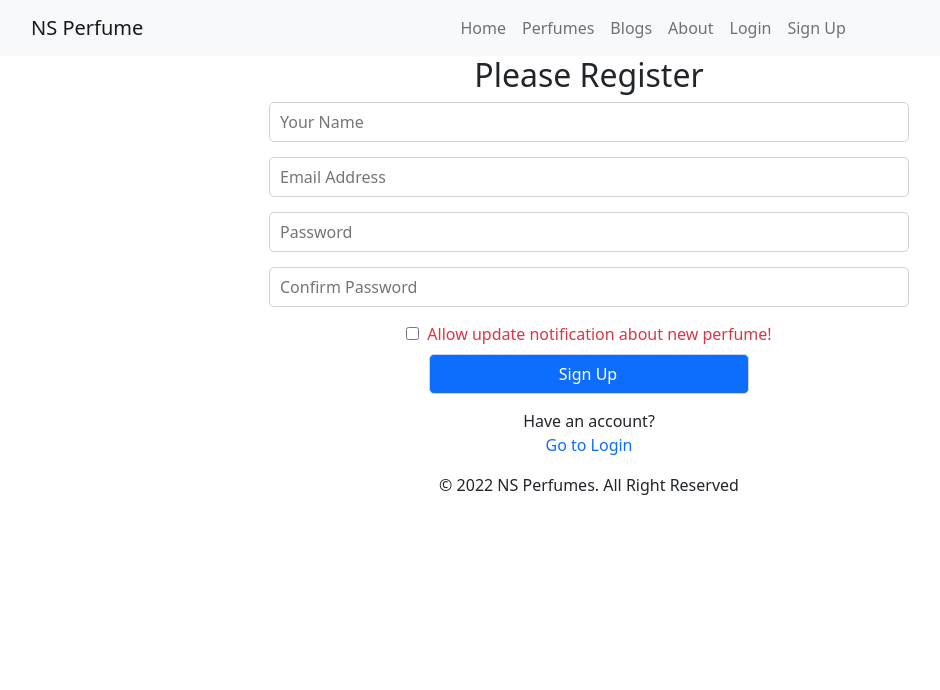
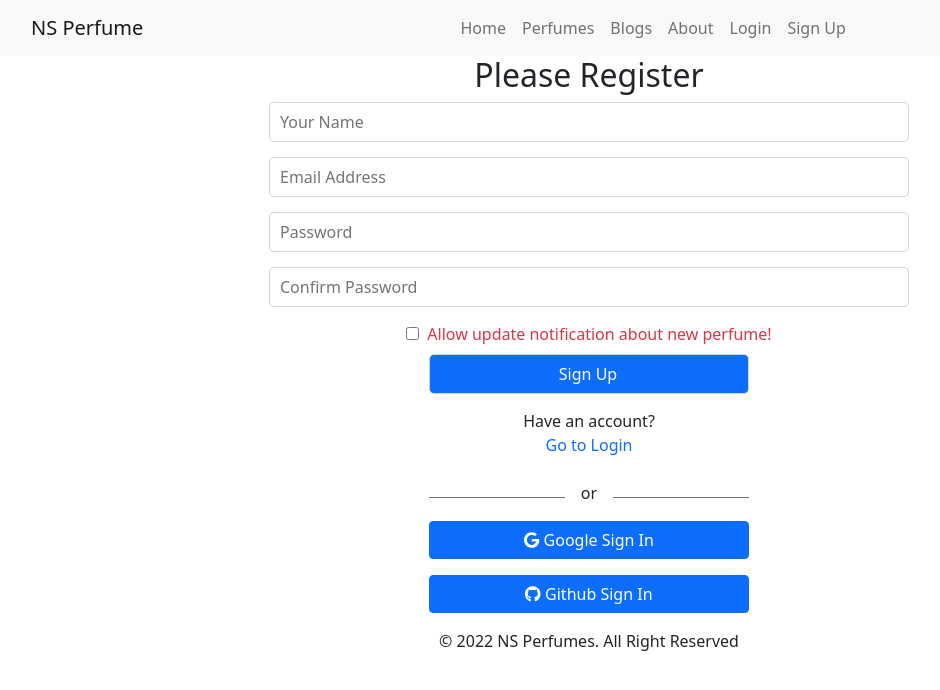
Before and after one commit to numansaady/perfume-website-client, a React (Create React App) app: page /signup in a window 1280 px wide. Shown: the top 690 px of the page, without its empty margins (51-991 px from the left). Built offline with nearby package versions, Linux system fonts and the light colour scheme; no server answers.

Commit message:
Fontawesome install and social login added

```diff
--- a/package.json
+++ b/package.json
@@ -3,6 +3,10 @@
   "version": "0.1.0",
   "private": true,
   "dependencies": {
+    "@fortawesome/fontawesome-svg-core": "^6.1.1",
+    "@fortawesome/free-brands-svg-icons": "^6.1.1",
+    "@fortawesome/free-solid-svg-icons": "^6.1.1",
+    "@fortawesome/react-fontawesome": "^0.1.18",
     "@testing-library/jest-dom": "^5.16.4",
     "@testing-library/react": "^13.1.1",
     "@testing-library/user-event": "^13.5.0",
--- a/src/Pages/Auth/SignUp/SignUp.js
+++ b/src/Pages/Auth/SignUp/SignUp.js
@@ -3,6 +3,8 @@
 import { useCreateUserWithEmailAndPassword, useUpdateProfile } from 'react-firebase-hooks/auth';
 import './SignUp.css';
 import auth from '../../../firebase.init';
+import Loading from '../../Shared/Loading/Loading';
+import SocialLogin from '../SocialLogin/SocialLogin';
 
 const SignUp = () => {
     const [agree, setAgree] = useState(false);
@@ -27,7 +29,7 @@
     }
 
     if(loading){
-        // return <Loading></Loading>
+        return <Loading></Loading>
     }
 
     if (user) {
@@ -77,7 +79,7 @@
                     value="Sign Up" />
             </form>
             <p>Have an account? <br /> <Link to="/login" className='text-primary pe-auto text-decoration-none' onClick={navigateLogin}>Go to Login</Link> </p>
-            {/* <SocialLogin></SocialLogin> */}
+            <SocialLogin></SocialLogin>
         </div>
     );
 };
--- /dev/null
+++ b/src/Pages/Auth/SocialLogin/SocialLogin.js
@@ -0,0 +1,52 @@
+import { FontAwesomeIcon } from "@fortawesome/react-fontawesome";
+import { faGithub, faGoogle } from '@fortawesome/free-brands-svg-icons'
+import React from "react";
+import { useSignInWithGithub, useSignInWithGoogle } from "react-firebase-hooks/auth";
+import { useLocation, useNavigate } from "react-router-dom";
+import auth from "../../../firebase.init";
+
+const SocialLogin = () => {
+    const navigate = useNavigate();
+    const location = useLocation();
+    const from = location.state?.from?.pathname || '/';
+  const [signInWithGoogle, user, loading, error] = useSignInWithGoogle(auth);
+  const [signInWithGithub, user1, loading1, error1] = useSignInWithGithub(auth);
+
+  let errorMsg;
+  if (error || error1) {
+    errorMsg = (
+      <div>
+        <p>Error: {error?.message} {error1?.message}</p>
+      </div>
+    );
+  }
+
+  if(user || user1){
+    navigate(from, {replace: true});
+  }
+
+  return (
+    <div>
+      <p className="text-center text-danger">{errorMsg}</p>
+      <div className="d-flex align-items-center w-50 mx-auto">
+        <div style={{ height: "1px" }} className="w-50 bg-secondary"></div>
+        <p className="pt-2 px-3">or</p>
+        <div style={{ height: "1px" }} className="w-50 bg-secondary"></div>
+      </div>
+      <div>
+        <button
+          onClick={() => signInWithGoogle()}
+          className="btn btn-primary d-block mx-auto mb-3 w-50"
+        >
+          <FontAwesomeIcon icon={faGoogle} /> Google Sign In
+        </button>
+        <button  onClick={()=> signInWithGithub()}
+        className="btn btn-primary d-block mx-auto mb-3 w-50">
+          <FontAwesomeIcon icon={faGithub} /> Github Sign In
+        </button>
+      </div>
+    </div>
+  );
+};
+
+export default SocialLogin;
--- /dev/null
+++ b/src/Pages/Shared/Loading/Loading.js
@@ -0,0 +1,12 @@
+import React from 'react';
+import { Spinner } from 'react-bootstrap';
+
+const Loading = () => {
+    return (
+        <div style={{height: '400px'}} className='d-flex justify-content-center align-items-center'>
+              <Spinner animation="grow" variant="success" />
+        </div>
+    );
+};
+
+export default Loading;
```
Also changed, not shown: 1 other file (tests, documents, lock files or other folders).
